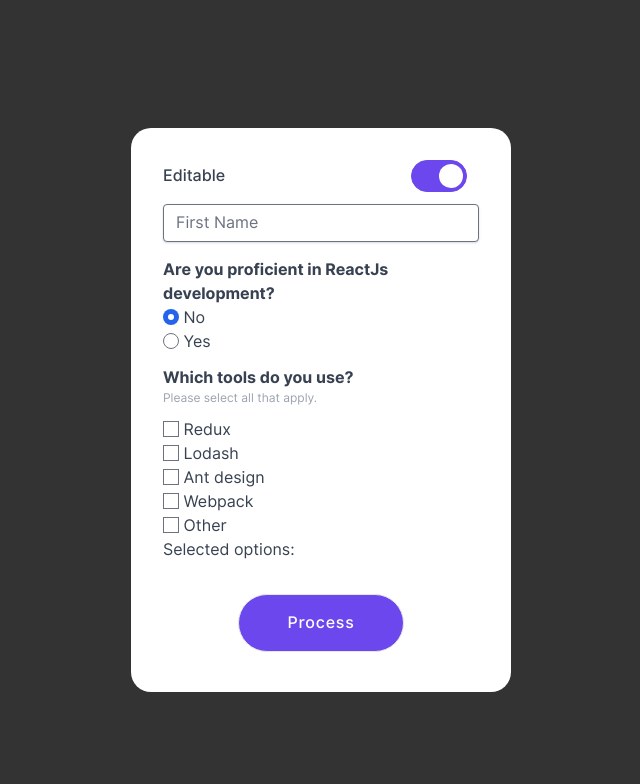
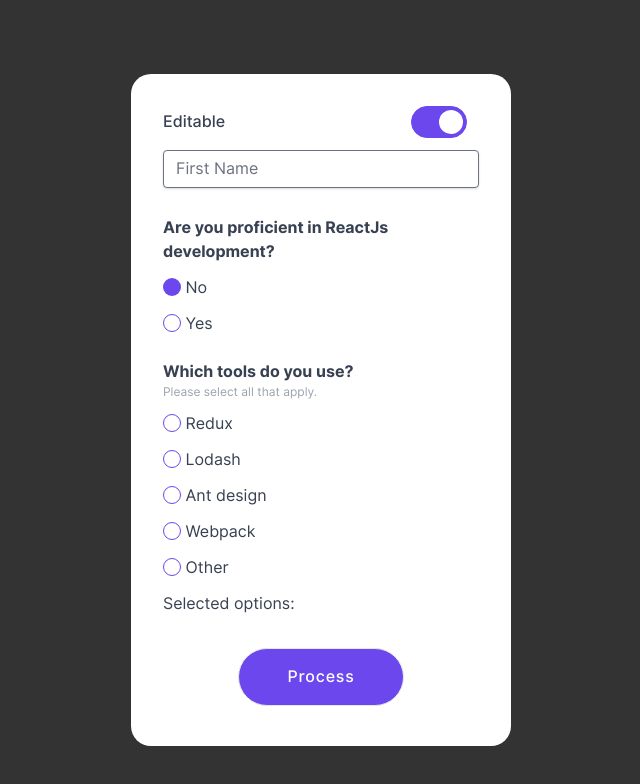
Before and after one commit to johnxlai/virgocx-assessment, a React (Vite) app: page / in a window 1280 px wide. Shown: the top 784 px of the page, without its empty margins (319-959 px from the left). Built offline with nearby package versions, Linux system fonts and the light colour scheme.

Commit message:
Add radio style

```diff
--- a/src/components/Form.jsx
+++ b/src/components/Form.jsx
@@ -75,7 +75,7 @@ const Form = () => {
             htmlFor='firstName'
           ></label>
           <input
-            className='shadow appearance-none border rounded w-full py-2 px-3 text-gray-700 leading-tight focus:outline-none focus:shadow-outline'
+            className='shadow appearance-none border rounded w-full mb-3 py-2 px-3 text-gray-700 leading-tight focus:outline-none focus:shadow-outline'
             id='firstName'
             type='text'
             placeholder='First Name'
@@ -85,7 +85,7 @@ const Form = () => {
           />
         </div>
 
-        <div className='text-gray-700 flex flex-col mb-3'>
+        <div className='text-gray-700 flex flex-col gap-3 mb-3'>
           <label htmlFor='reactJs' className='font-bold'>
             Are you proficient in ReactJs development?
           </label>
@@ -99,7 +99,7 @@ const Form = () => {
             />{' '}
             No
           </label>
-          <label>
+          <label className='mb-3'>
             <input
               type='radio'
               value='yes'
@@ -111,10 +111,10 @@ const Form = () => {
           </label>
         </div>
 
-        <div className='text-gray-700 flex flex-col'>
+        <div className='text-gray-700 flex flex-col gap-3'>
           <label htmlFor='toolsUsed' className='flex flex-col font-bold'>
             Which tools do you use?
-            <span className='text-gray-400 text-xs mb-3 font-normal'>
+            <span className='text-gray-400 text-xs font-normal'>
               Please select all that apply.
             </span>
           </label>
--- a/src/index.css
+++ b/src/index.css
@@ -71,6 +71,21 @@
     background-color: var(--main-bg-color);
   }
 
+  input[type='radio'],
+  input[type='checkbox'] {
+    appearance: none;
+    width: 18px;
+    height: 18px;
+    background: transparent;
+    border: 1px solid var(--main-bg-color);
+    border-radius: 50%;
+
+    &:checked {
+      background-image: none !important;
+      background-color: var(--main-bg-color);
+    }
+  }
+
   /* Toggle */
   input ~ .dot {
     background-color: var(--main-bg-color);
```
